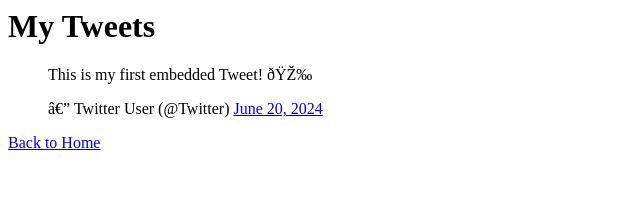
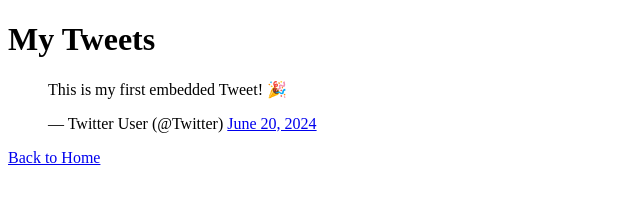
Before and after one commit to Serwaa19/My_First_Portfolio, a plain HTML site: page html_basic/index.html, tweets.html in a window 1280 px wide. Shown: the whole page, without its empty margins (0-640 px from the left). Drawn offline with Linux system fonts and the light colour scheme.

Commit message:
tweets code modified

```diff
--- a/html_basic/index.html, tweets.html
+++ b/html_basic/index.html, tweets.html
@@ -1,3 +1,10 @@
+<!DOCTYPE html>
+<html lang="en">
+<head>
+    <meta charset="UTF-8">
+    <meta name="viewport" content="width=device-width, initial-scale=1.0">
+    <title>My Tweets</title>
+</head>
 <body>
     <h1>My Tweets</h1>
 
@@ -7,8 +14,10 @@
         — Twitter User (@Twitter)
         <a href="https://twitter.com/Twitter/status/20">June 20, 2024</a>
     </blockquote>
-    <script async src="https://platform.twitter.com/widgets.js" charset="utf-8"></script>
+    <script async src="https://platform.twitter.com/widgets.js"></script>
 
     <!-- Link back to Index -->
     <p><a href="index.html">Back to Home</a></p>
+
 </body>
+</html>
```
